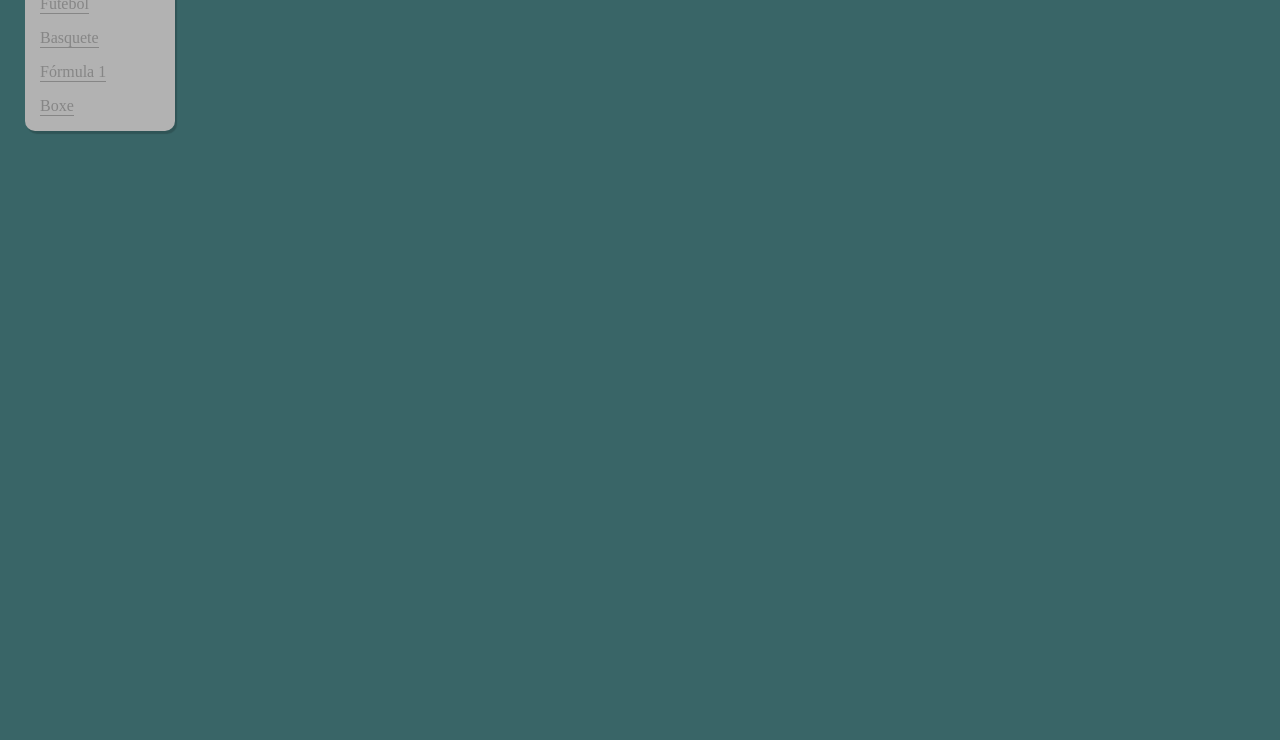
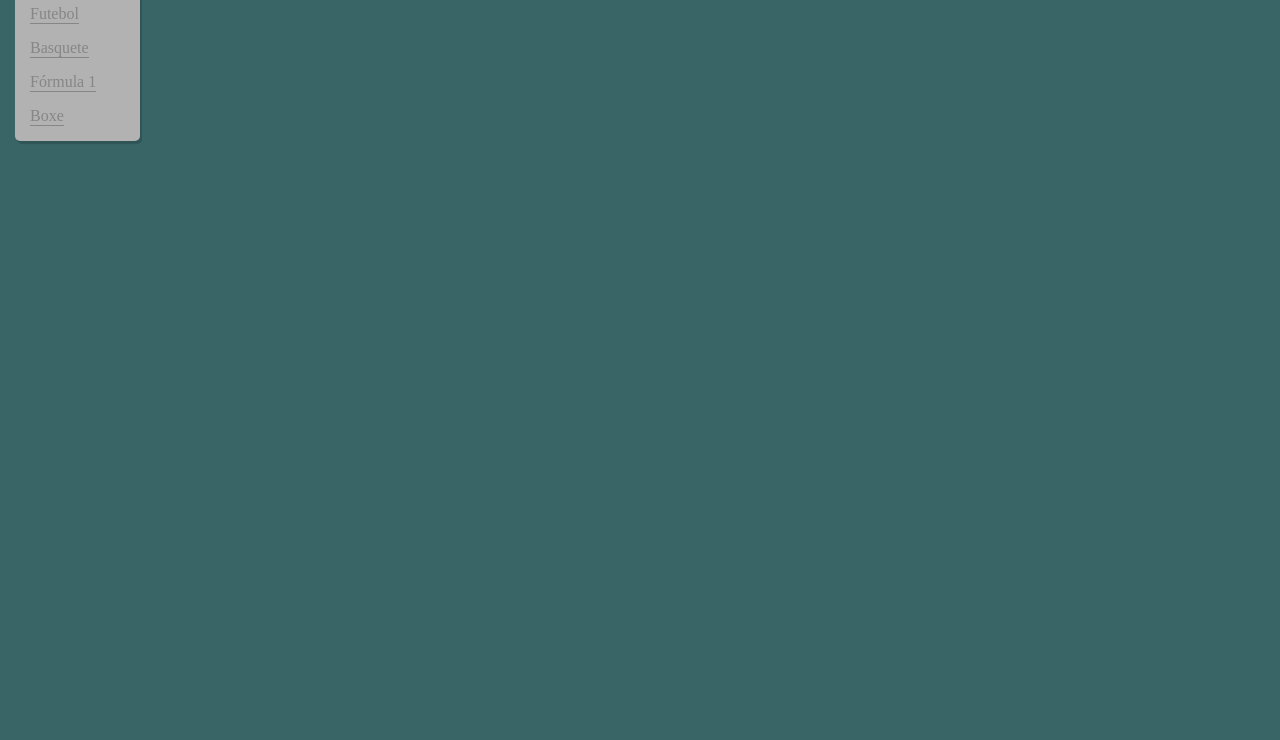
Before and after one commit to OwseiWasTaken/Portifolios, a plain HTML site: page navbar2.html in a window 1280 px wide. Shown: the part 60-800 px from the top of the page. Drawn offline with Linux system fonts and the light colour scheme.

Commit message:
Update and rename initial-page.html to navbar2.html

```diff
--- a/initial-page.html
+++ b/navbar2.html
@@ -24,16 +24,17 @@
         }
         nav section {
             background-color: #b2b2b2;
-            border-radius: 10px;
+            border-radius: 5px;
             position: absolute;
-            top: 40px;
-            left: 25px;
+            top: 50px;
+            left: 15px;
             opacity: 0;
             visibility: hidden;
             translate: 0 10px;
             transition: 0.3s;
             place-items: start;
-            width: 150px;
+            width: auto;
+            min-width: 125px;
             box-shadow: 2px 3px 1px rgba(0, 0, 0, 0.163);
         }
         div:hover section {
```
